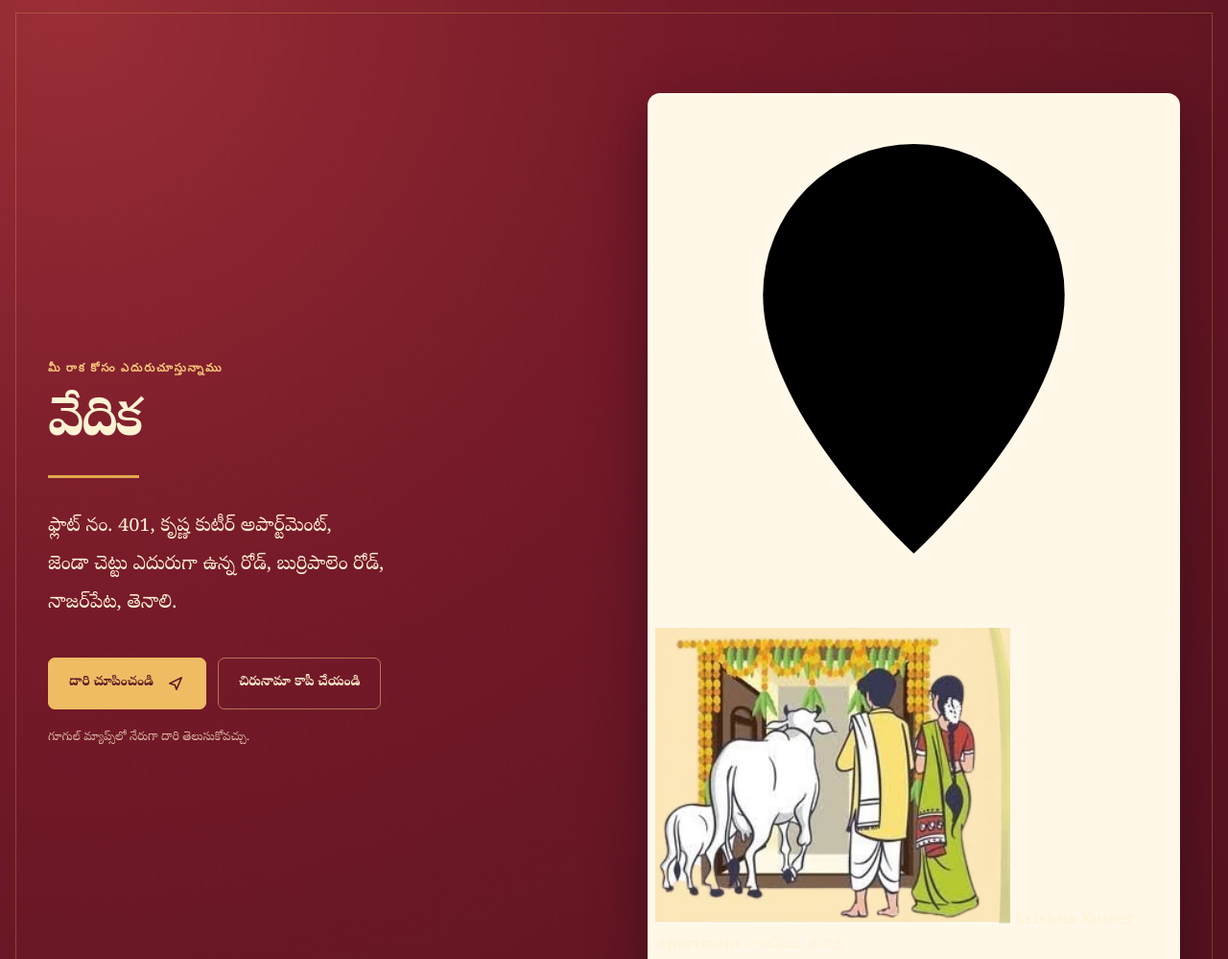
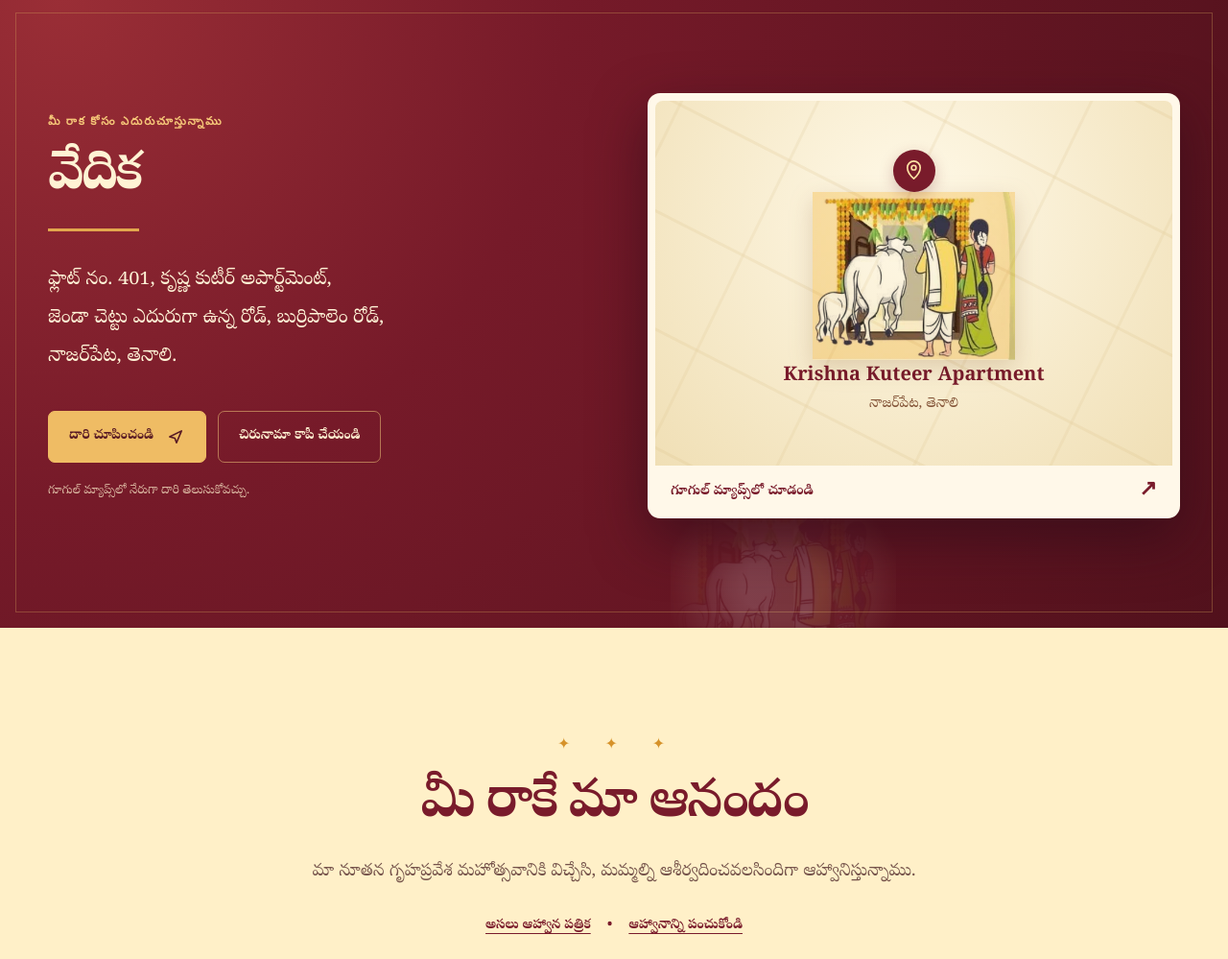
Before and after one commit to kvsrakesh10/kunchanapalli-house-warming-invitation, a plain HTML site: page index.html in a window 1280 px wide. Shown: the part 2062-3061 px from the top of the page at 96% size. Drawn offline with Linux system fonts and the light colour scheme.

Commit message:
Use reliable location card with Google Maps links

```diff
--- a/styles.css
+++ b/styles.css
@@ -95,7 +95,14 @@ body[data-lang=en] .venue address{line-height:1.75}
 .button-ghost{background:transparent;color:#fff1d1;border:1px solid #eabf7890}
 .map-note{color:#dfbfa7;font-size:.78rem;margin:20px 0 0}
 .map-frame{background:#fff8e9;padding:8px;border-radius:13px;box-shadow:0 22px 55px #2e0b18a0;overflow:hidden}
-.map-frame iframe{display:block;width:100%;height:380px;border:0;border-radius:8px 8px 0 0;background:#ebdfc4}
+.location-card{height:380px;position:relative;overflow:hidden;display:grid;place-items:center;border-radius:8px 8px 0 0;background:radial-gradient(circle at 50% 30%,#fff9e8,#f0dfb5)}
+.location-card:before{content:'';position:absolute;inset:-30px;background:repeating-linear-gradient(27deg,transparent 0 55px,#d4b77c65 56px 58px,transparent 59px 110px),repeating-linear-gradient(116deg,transparent 0 63px,#d4b77c50 64px 66px,transparent 67px 128px);opacity:.45}
+.location-card-content{position:relative;display:flex;align-items:center;flex-direction:column;text-align:center;color:var(--maroon);padding:18px}
+.location-card-content img{height:175px;width:230px;object-fit:contain;mix-blend-mode:multiply;filter:drop-shadow(0 8px 12px #7c531d35)}
+.location-card-content strong{font-size:1.25rem;line-height:1.35;margin-top:4px}
+.location-card-content>span:last-child{font-size:.9rem;color:#825236;margin-top:4px}
+.location-pin{height:44px;width:44px;border-radius:50%;display:grid;place-items:center;background:var(--maroon);box-shadow:0 5px 15px #792b2d45}
+.location-pin svg{width:23px;height:23px;fill:none;stroke:#ffe2a4;stroke-width:1.7;stroke-linecap:round;stroke-linejoin:round}
 .map-footer{display:flex;align-items:center;justify-content:space-between;padding:16px 16px 8px;color:var(--maroon);text-decoration:none;font-weight:700;font-size:.9rem}
 .map-footer span:last-child{font-size:1.4rem;line-height:1}
 .venue-homecoming{position:absolute;width:235px;height:auto;right:27%;bottom:-53px;opacity:.18;mix-blend-mode:screen;pointer-events:none;-webkit-mask-image:radial-gradient(ellipse,#000 25%,transparent 75%);mask-image:radial-gradient(ellipse,#000 25%,transparent 75%)}
@@ -109,6 +116,6 @@ body[data-lang=en] .venue address{line-height:1.75}
 .footer{background:#f2d894;border-top:1px solid #d3ae61;min-height:80px;padding:22px 24px;display:flex;justify-content:center;align-items:center;gap:20px;color:#71352b;font-size:.82rem;font-weight:700;text-align:center}
 .footer span:nth-child(2){color:#b87825}
 @media(max-width:1000px){.hero{gap:30px;grid-template-columns:1fr 1fr}.hero-art{height:580px}.invitation-preview{width:330px;height:510px}.deity-left{left:-12px}.deity-right{right:-10px}.event-card{grid-template-columns:160px minmax(0,1fr) 170px;gap:20px}.event-time{padding-left:28px}.event-body h3{font-size:1.4rem}.venue-grid{gap:35px}}
-@media(max-width:760px){.top-garland{height:72px}.site-header{height:74px}.header-map{display:none}.section-shell,.site-header{width:min(100% - 36px,560px)}.hero{grid-template-columns:1fr;padding:45px 0 75px;gap:32px;min-height:auto}.hero-copy{text-align:center}.eyebrow{justify-content:center}.hero-lede{margin-left:auto;margin-right:auto;font-size:1.06rem}.hero-buttons{justify-content:center}.hero-art{height:480px}.hero-art:before{width:370px;height:370px}.invitation-preview{width:275px;height:420px}.deity-left{left:0;top:38px;width:80px;height:105px}.deity-right{right:0;bottom:35px;width:100px;height:100px}.schedule{padding:75px 0 85px}.events{gap:16px}.event-card{min-height:170px;grid-template-columns:130px minmax(0,1fr);gap:16px}.event-time{padding-left:23px}.event-time strong{font-size:1.11rem;white-space:normal}.event-body{padding:25px 18px 25px 0;position:relative;z-index:1}.event-body h3{font-size:1.3rem}.event-art,.lunch-art{position:absolute;right:-25px;bottom:0;width:170px;height:130px;opacity:.22}.venue{padding:75px 0 90px}.venue-grid{grid-template-columns:1fr;gap:36px}.venue-copy{text-align:center}.venue-rule{margin:0 auto 28px}.venue address{margin-left:auto;margin-right:auto;font-size:1.08rem}.venue-actions{justify-content:center}.map-note{margin-top:17px}.map-frame iframe{height:330px}.venue-homecoming{right:-40px;bottom:-40px}.closing{padding:85px 0}.closing p{font-size:1rem}}
-@media(max-width:460px){.brand{font-size:.89rem;gap:7px}.brand-mark{width:30px;height:30px;font-size:15px}.language-switch button{padding:6px 10px;font-size:.68rem;min-height:33px}.hero{padding-top:34px}h1{font-size:2.9rem}body[data-lang=te] h1{font-size:2.9rem}.hero-lede{font-size:.98rem}.date-plaque{margin-bottom:26px}.button{width:100%;min-height:49px}.hero-art{height:407px}.hero-art:before{width:290px;height:290px}.invitation-preview{width:230px;height:355px;border-width:7px}.preview-label{font-size:.58rem}.deity-left{width:66px;height:87px;left:-5px}.deity-right{width:80px;height:80px;right:-5px}.section-heading h2,.venue h2,.closing h2{font-size:2.4rem}.event-card{display:block;min-height:182px;padding:19px 18px}.event-time{height:auto;display:flex;flex-direction:row;align-items:baseline;justify-content:flex-start;gap:12px;padding:0;border:0}.event-time span{margin:0}.event-time strong{font-size:1.18rem}.event-body{padding:10px 0 0;max-width:90%}.event-body h3{font-size:1.32rem;margin-bottom:4px}.event-body p{font-size:.8rem}.event-art,.lunch-art{width:125px;height:100px;right:-15px;opacity:.15}.venue address{font-size:1rem}.map-frame iframe{height:280px}.footer{flex-wrap:wrap;gap:5px 10px;font-size:.72rem}}
+@media(max-width:760px){.top-garland{height:72px}.site-header{height:74px}.header-map{display:none}.section-shell,.site-header{width:min(100% - 36px,560px)}.hero{grid-template-columns:1fr;padding:45px 0 75px;gap:32px;min-height:auto}.hero-copy{text-align:center}.eyebrow{justify-content:center}.hero-lede{margin-left:auto;margin-right:auto;font-size:1.06rem}.hero-buttons{justify-content:center}.hero-art{height:480px}.hero-art:before{width:370px;height:370px}.invitation-preview{width:275px;height:420px}.deity-left{left:0;top:38px;width:80px;height:105px}.deity-right{right:0;bottom:35px;width:100px;height:100px}.schedule{padding:75px 0 85px}.events{gap:16px}.event-card{min-height:170px;grid-template-columns:130px minmax(0,1fr);gap:16px}.event-time{padding-left:23px}.event-time strong{font-size:1.11rem;white-space:normal}.event-body{padding:25px 18px 25px 0;position:relative;z-index:1}.event-body h3{font-size:1.3rem}.event-art,.lunch-art{position:absolute;right:-25px;bottom:0;width:170px;height:130px;opacity:.22}.venue{padding:75px 0 90px}.venue-grid{grid-template-columns:1fr;gap:36px}.venue-copy{text-align:center}.venue-rule{margin:0 auto 28px}.venue address{margin-left:auto;margin-right:auto;font-size:1.08rem}.venue-actions{justify-content:center}.map-note{margin-top:17px}.location-card{height:330px}.venue-homecoming{right:-40px;bottom:-40px}.closing{padding:85px 0}.closing p{font-size:1rem}}
+@media(max-width:460px){.brand{font-size:.89rem;gap:7px}.brand-mark{width:30px;height:30px;font-size:15px}.language-switch button{padding:6px 10px;font-size:.68rem;min-height:33px}.hero{padding-top:34px}h1{font-size:2.9rem}body[data-lang=te] h1{font-size:2.9rem}.hero-lede{font-size:.98rem}.date-plaque{margin-bottom:26px}.button{width:100%;min-height:49px}.hero-art{height:407px}.hero-art:before{width:290px;height:290px}.invitation-preview{width:230px;height:355px;border-width:7px}.preview-label{font-size:.58rem}.deity-left{width:66px;height:87px;left:-5px}.deity-right{width:80px;height:80px;right:-5px}.section-heading h2,.venue h2,.closing h2{font-size:2.4rem}.event-card{display:block;min-height:182px;padding:19px 18px}.event-time{height:auto;display:flex;flex-direction:row;align-items:baseline;justify-content:flex-start;gap:12px;padding:0;border:0}.event-time span{margin:0}.event-time strong{font-size:1.18rem}.event-body{padding:10px 0 0;max-width:90%}.event-body h3{font-size:1.32rem;margin-bottom:4px}.event-body p{font-size:.8rem}.event-art,.lunch-art{width:125px;height:100px;right:-15px;opacity:.15}.venue address{font-size:1rem}.location-card{height:280px}.location-card-content img{height:125px}.footer{flex-wrap:wrap;gap:5px 10px;font-size:.72rem}}
 @media(prefers-reduced-motion:reduce){html{scroll-behavior:auto}.button,.invitation-preview{transition:none}}
```
